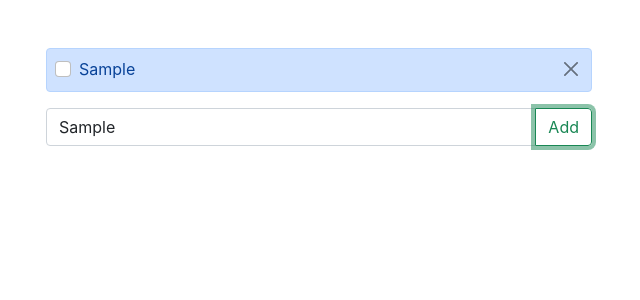
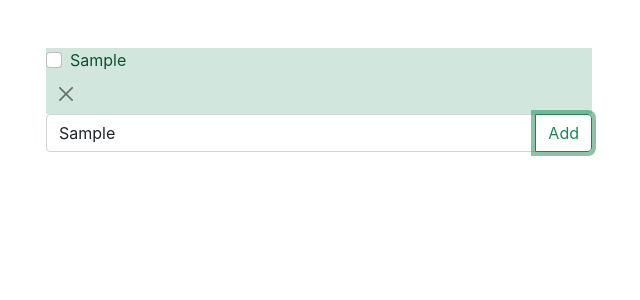
Before and after one commit to kirnos-serhii/todo-list, a React (Create React App) app: page / in a window 1280 px wide. Both pictures are taken after typing "Sample" into the empty fields and a click on the button "Add". Shown: the top 300 px of the page, without its empty margins (321-961 px from the left). Built offline with nearby package versions, Linux system fonts and the light colour scheme.

Commit message:
Extract building of className from jsx, code cleanup

```diff
--- a/src/todo-list/component/create-task-form.tsx
+++ b/src/todo-list/component/create-task-form.tsx
@@ -40,7 +40,7 @@ const CreateTaskForm: FunctionComponent<Props> = (props: Props) => {
                 onChange={(event) => setValue(event.target.value)}
                 value={value}
             />
-            <button className="btn btn-outline-success" id="add-button">Add</button>
+            <button className="btn btn-outline-success">Add</button>
         </div>
         {errorMessage && <InvalidFeedback >{errorMessage}</InvalidFeedback>}
     </form>
--- a/src/todo-list/component/todo-item-view.tsx
+++ b/src/todo-list/component/todo-item-view.tsx
@@ -16,8 +16,12 @@ const ButtonClose = styled.button`
 `;
 
 const TodoItemView: FunctionComponent<Props> = (props) => {
+
+    const todoItemContainerClassName = 'alert alert-dismissible fade show p-2' +
+            props.item.isDone ? ' alert-success' : ' alert-primary';
+
     return (
-        <div className={`alert alert-dismissible fade show p-2 ${props.item.isDone?'alert-success':'alert-primary'}`}
+        <div className={todoItemContainerClassName}
              role="alert" data-testid="todo-item">
             <div className="form-check">
                 <input className="form-check-input" type="checkbox"
--- a/src/todo-list/component/todo-list-page.tsx
+++ b/src/todo-list/component/todo-list-page.tsx
@@ -8,7 +8,7 @@ const TodoListPage: FunctionComponent = () => {
 
     const [items, setItems] = useState(new Array<TodoItem>());
 
-    function handleCreateTask(newTaskName: string): void {
+    function handleCreate(newTaskName: string): void {
         const newItem = new TodoItem(
             Date.now().toLocaleString(),
             newTaskName,
@@ -46,7 +46,7 @@ const TodoListPage: FunctionComponent = () => {
             </div>
             <div className="row justify-content-center">
                 <div className="col-6">
-                    <CreateTaskForm onCreate={handleCreateTask}/>
+                    <CreateTaskForm onCreate={handleCreate}/>
                 </div>
             </div>
         </div>
```
